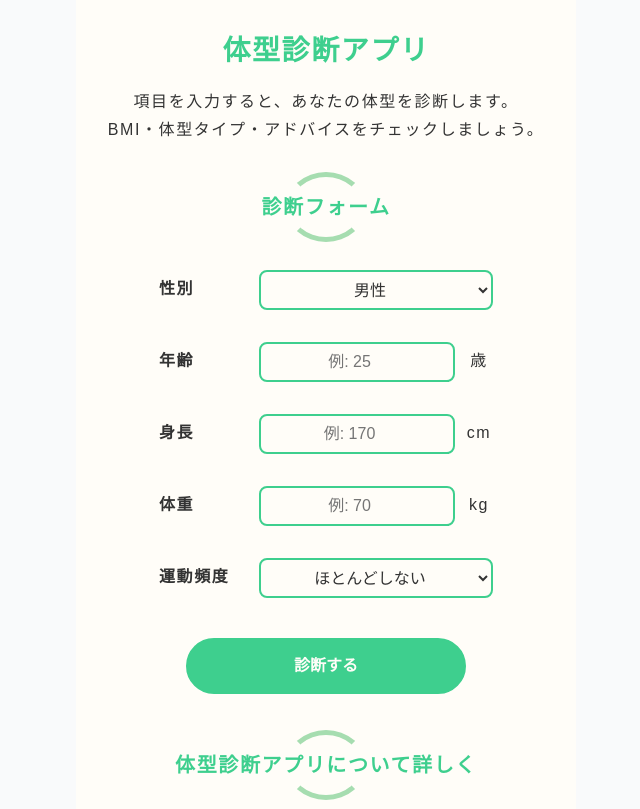
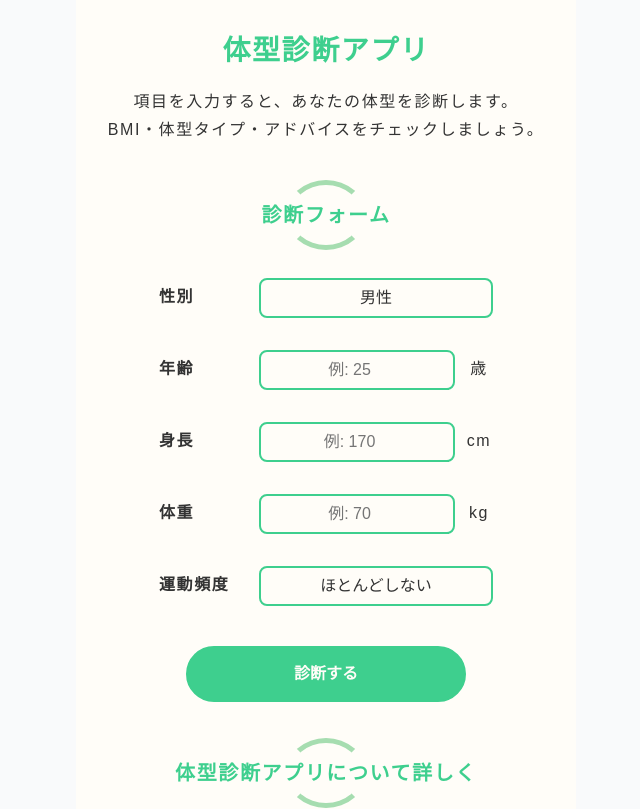
Before and after one commit to hiyu15123/body-type-app, a React (Vite) app: page / in a window 1280 px wide. Shown: the top 809 px of the page, without its empty margins (314-954 px from the left). Built offline with nearby package versions, Linux system fonts and the light colour scheme.

Commit message:
🚀  キャッシュクリア

```diff
--- a/src/App.css
+++ b/src/App.css
@@ -26,10 +26,6 @@ h1 + * {
 
 .desc {
    text-align: center;
-}
-
-.desc + * {
-   margin-top: 2.4rem;
 }
 
 @media (max-width: 767px) {
@@ -120,6 +116,16 @@ input, select {
    height: 4rem;
 }
 
+select {
+   text-align: center;
+   -webkit-appearance: none;
+   appearance: none;
+}
+
+select option {
+   text-align: center;
+}
+
 .content {
    text-align: center;
 }
```
Also changed, not shown: 5 other files (tests, documents, lock files or other folders).
